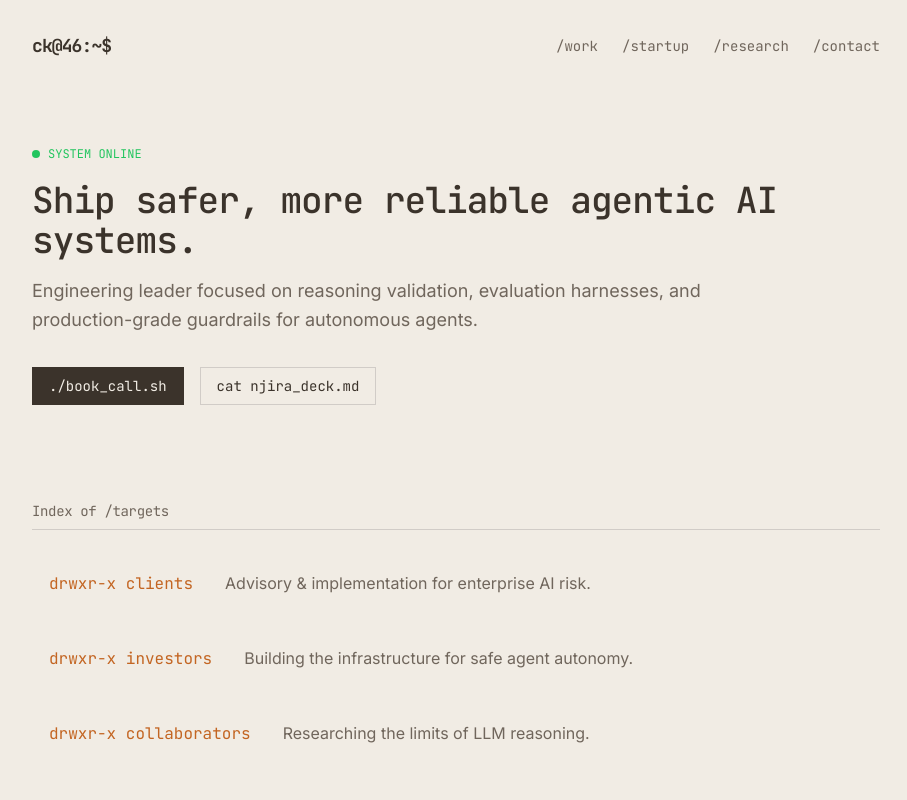
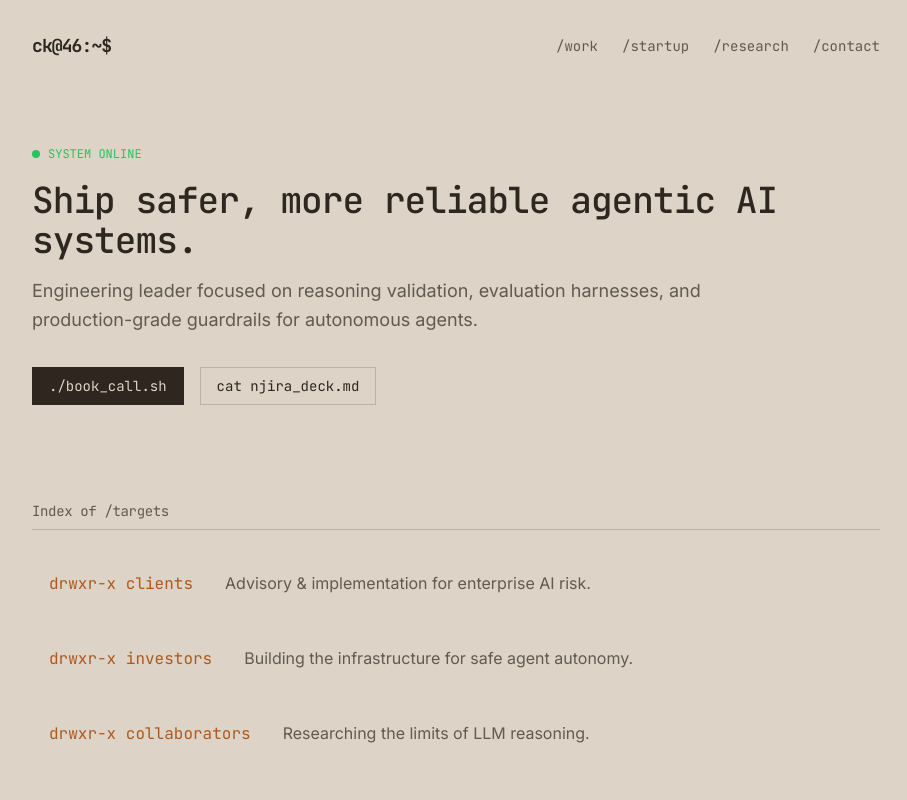
Before and after one commit to ck46/my-website, a Next.js app: page / in a window 1280 px wide. Shown: the top 800 px of the page, without its empty margins (184-1091 px from the left). Built offline with nearby package versions, Linux system fonts and the light colour scheme.

Commit message:
style: update theme to darker sepia/kraft paper tone

```diff
--- a/src/app/globals.css
+++ b/src/app/globals.css
@@ -4,36 +4,35 @@
 
 @layer base {
   :root {
-    /* "Warm Paper" / "Sepia Engineering" Theme */
-    --background: 35 30% 92%;
-    /* #f5efe6 - Light Warm Beige */
-    --foreground: 30 15% 20%;
-    /* #3b3631 - Dark Warm Grey/Brown */
+    /* "Darker Sepia" / "Kraft Paper" Theme */
+    --background: 35 25% 82%;
+    /* #dcd5ca - Darker Beige/Kraft */
+    --foreground: 30 20% 15%;
+    /* #1e1b19 - Very Dark Brown */
 
-    --primary: 25 70% 45%;
-    /* #c25e22 - Rust/Leather Accent */
+    --primary: 25 70% 40%;
+    /* #ad541e - Deep Rust */
     --primary-foreground: 35 30% 96%;
 
-    --secondary: 35 15% 85%;
-    /* #e6e1d6 - Darker Beige for cards */
-    --secondary-foreground: 30 15% 20%;
+    --secondary: 35 15% 75%;
+    /* #c2beb6 - Darker Beige for cards */
+    --secondary-foreground: 30 20% 15%;
 
-    --muted: 35 15% 80%;
-    /* #dad5cc - Muted Beige */
-    --muted-foreground: 30 10% 40%;
-    /* #6b6661 */
+    --muted: 35 15% 70%;
+    /* #b5b1a9 */
+    --muted-foreground: 30 10% 35%;
 
-    --accent: 35 20% 88%;
-    /* #ebe6dd */
-    --accent-foreground: 30 15% 20%;
+    --accent: 35 20% 78%;
+    /* #cecac2 */
+    --accent-foreground: 30 20% 15%;
 
     --destructive: 0 70% 50%;
     --destructive-foreground: 35 30% 96%;
 
-    --border: 30 10% 80%;
-    /* #d1cec9 */
-    --input: 30 10% 80%;
-    --ring: 25 70% 45%;
+    --border: 30 10% 70%;
+    /* #b3b0ad */
+    --input: 30 10% 70%;
+    --ring: 25 70% 40%;
 
     --radius: 0rem;
     /* Keep Sharp corners */
```
